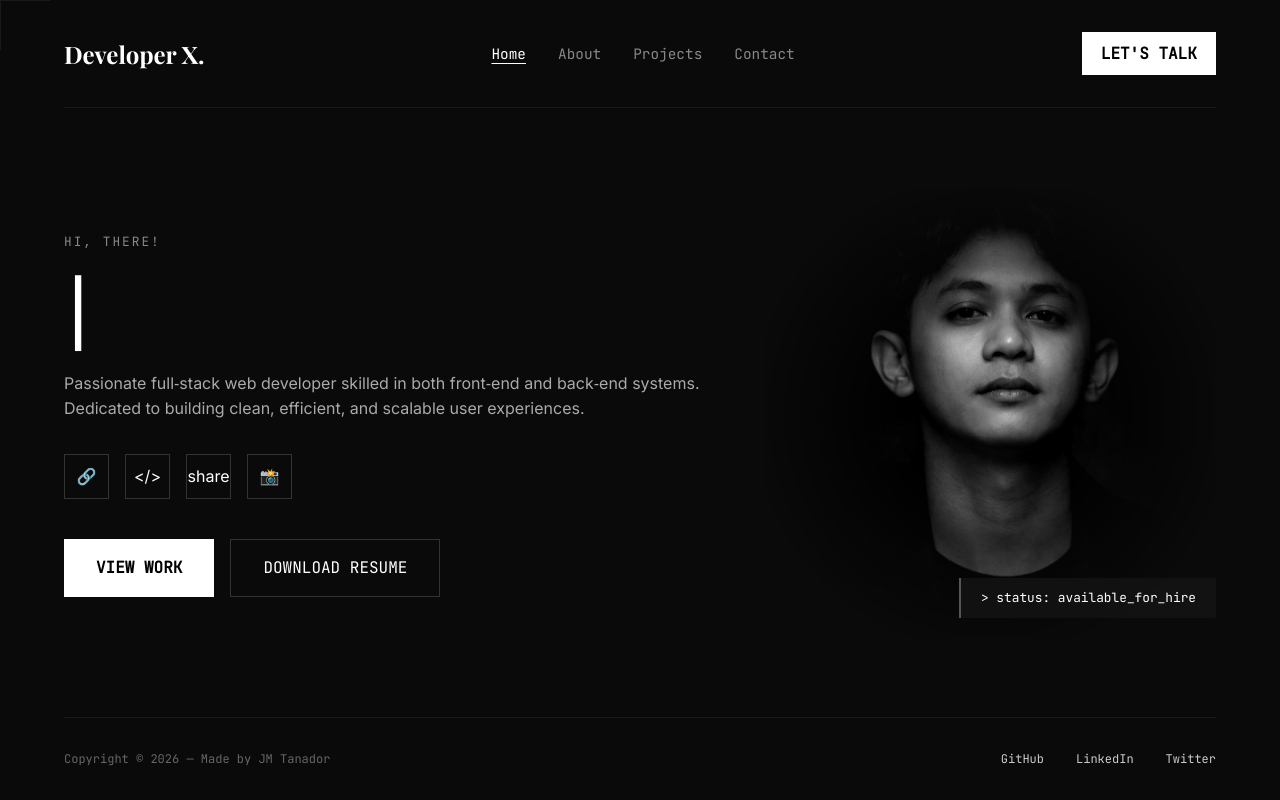
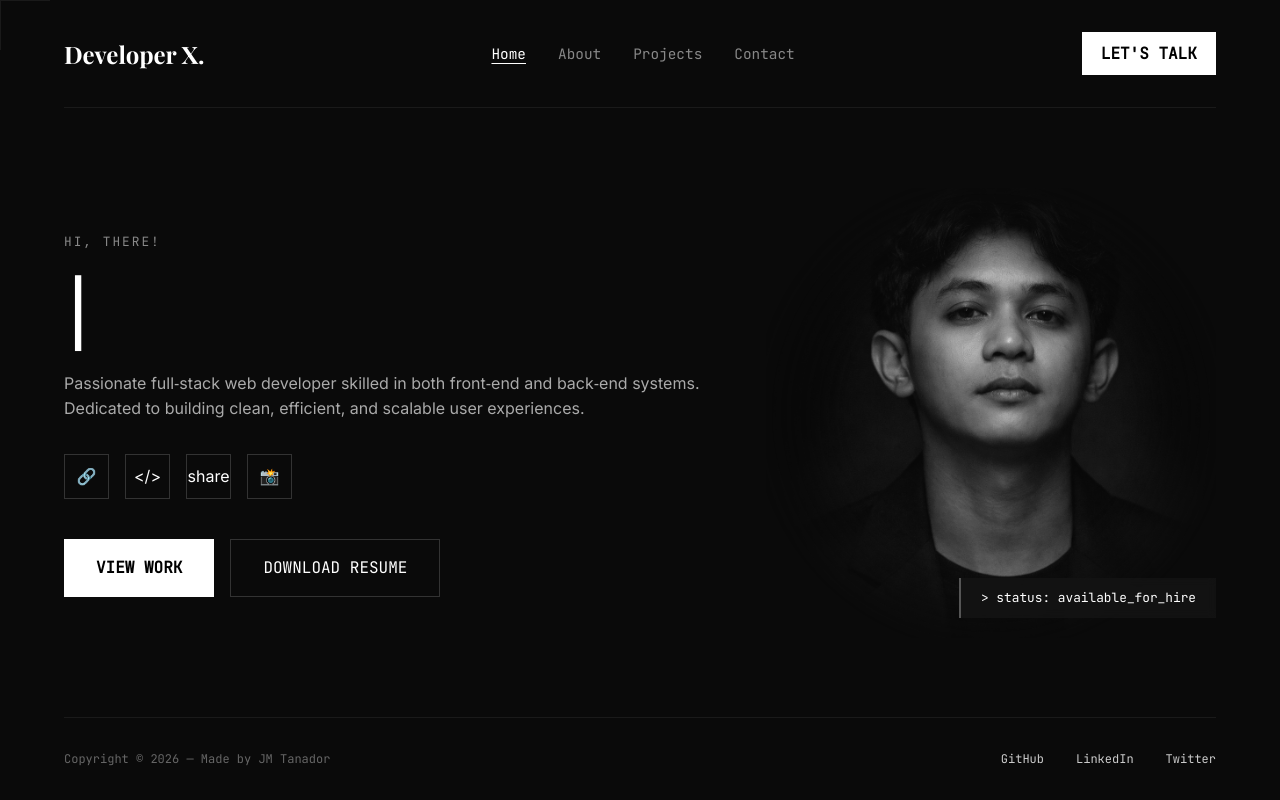
Before and after one commit to jm-tanador/portfolio, a Vue app: page / in a window 1280 px wide. Built offline with nearby package versions, Linux system fonts and the light colour scheme.

Commit message:
adjusted contrast

```diff
--- a/src/components/pages/Home.vue
+++ b/src/components/pages/Home.vue
@@ -326,17 +326,17 @@ export default {
         beyond the visible fade area */
     object-fit: cover;
 
-  filter: grayscale(100%) contrast(110%);
+    filter: grayscale(100%) contrast(95%);
 
     /* NEW MASK: Fades all edges (Top, Bottom, Left, Right) */
     -webkit-mask-image: radial-gradient(
         ellipse at center,
-    black 25%,
+        black 15%,
         transparent 75%
     );
     mask-image: radial-gradient(
         ellipse at center,
-    black 25%,
+        black 45%,
         transparent 75%
     );
 }
```
Lines whose indentation alone changed are shown as unchanged.
